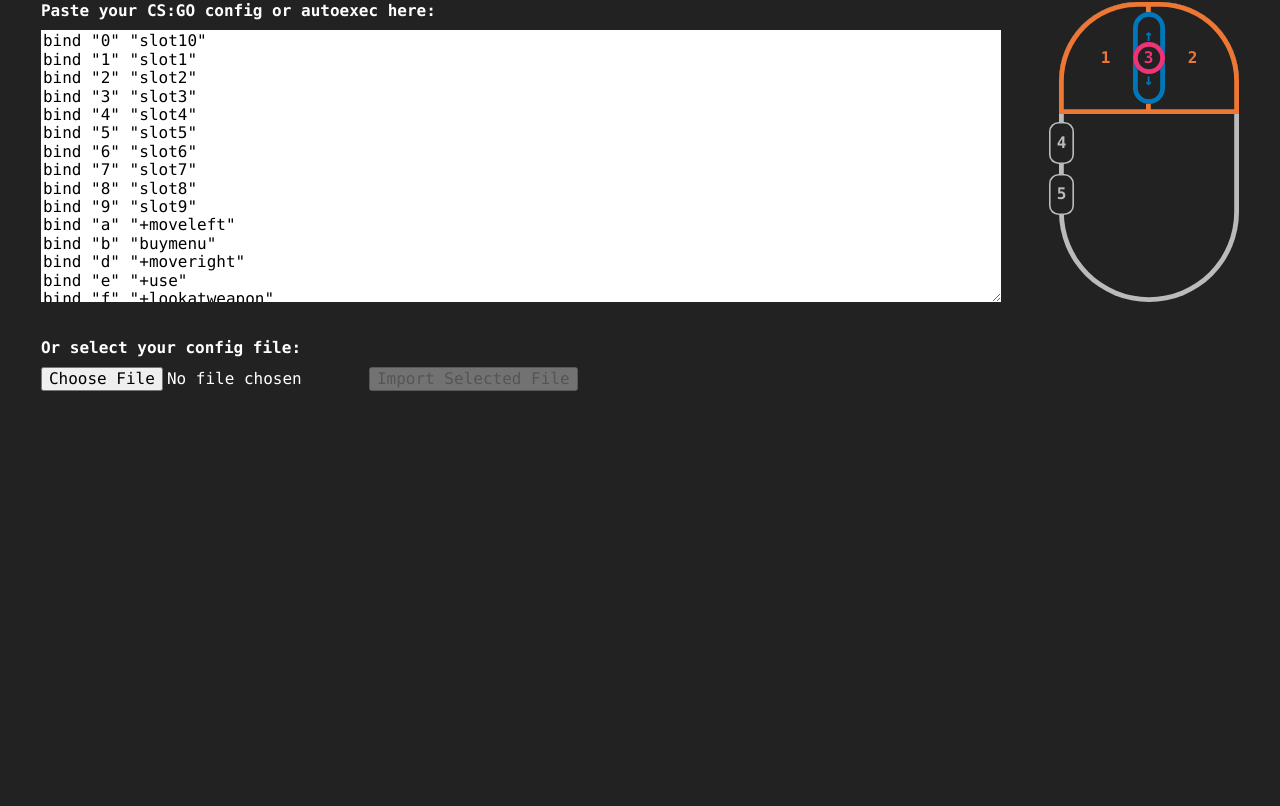
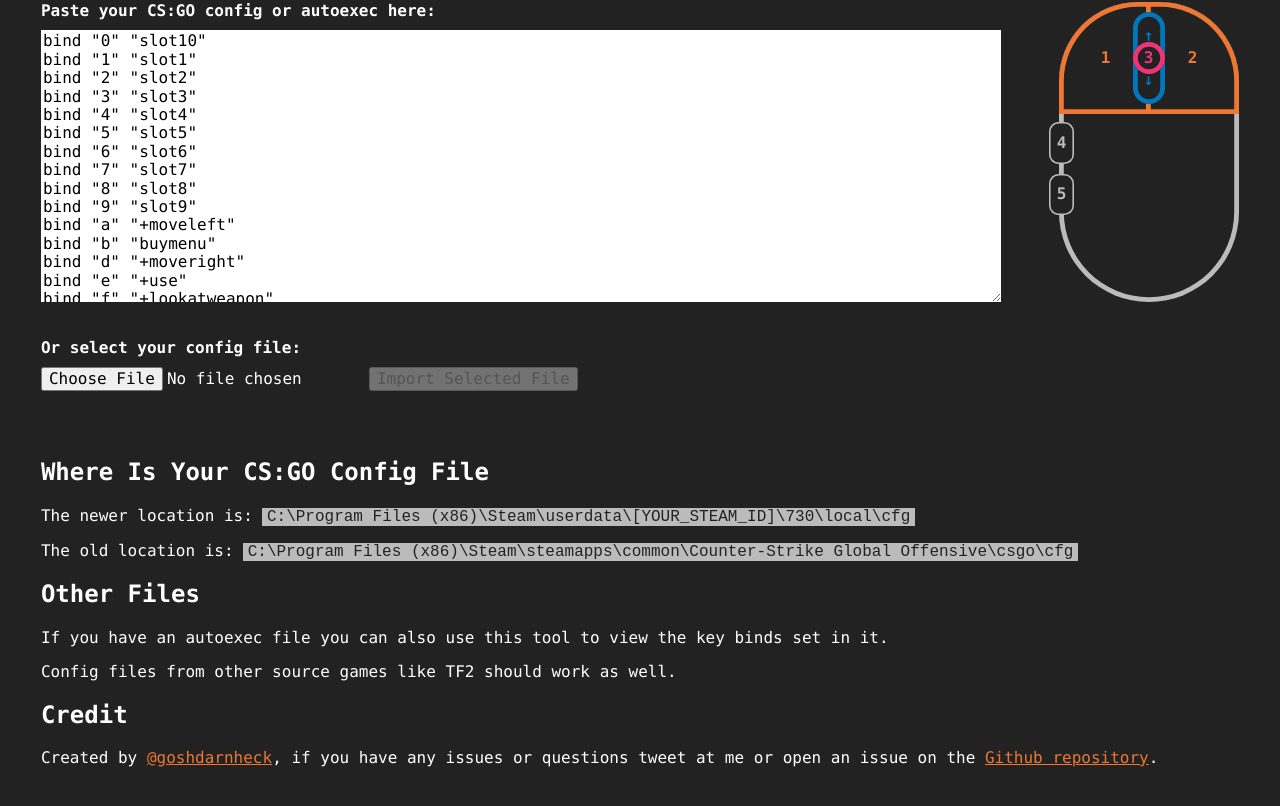
Before and after one commit to goshdarnheck/cs-binds, a React (Create React App) app: page / in a window 1280 px wide. Shown: the part 522-1328 px from the top of the page. Before the commit the page ends 913 px from the top, so only its background shows below. Built offline with nearby package versions, Linux system fonts and the light colour scheme.

Commit message:
Added Info component that has information on config file locations and about this app.

```diff
--- a/src/App.js
+++ b/src/App.js
@@ -4,6 +4,7 @@
 import Legend from './components/Legend';
 import Mouse from './components/Mouse';
 import Inputs from './components/Inputs';
+import Info from './components/Info';
 import stock from "./configs/stock";
 import "normalize.css/normalize.css";
 import './styles/App.css';
@@ -90,6 +91,7 @@
           />
           <Mouse binds={binds} />
         </div>
+        <Info />
       </main>
       <footer></footer>
     </div>
--- /dev/null
+++ b/src/components/Info.jsx
@@ -0,0 +1,18 @@
+import '../styles/Info.css';
+
+function Info() {
+  return (
+    <div className="info">
+      <h2>Where Is Your CS:GO Config File</h2>
+      <p>The newer location is: <code>C:\Program Files (x86)\Steam\userdata\[YOUR_STEAM_ID]\730\local\cfg</code></p>
+      <p>The old location is: <code>C:\Program Files (x86)\Steam\steamapps\common\Counter-Strike Global Offensive\csgo\cfg</code></p>
+      <h2>Other Files</h2>
+      <p>If you have an autoexec file you can also use this tool to view the key binds set in it.</p>
+      <p>Config files from other source games like TF2 should work as well.</p>
+      <h2>Credit</h2>
+      <p>Created by <a href="https://twitter.com/goshdarnheck" target="_blank" rel="noreferrer">@goshdarnheck</a>, if you have any issues or questions tweet at me or open an issue on the <a href="https://github.com/goshdarnheck/cs-binds/issues" target="_blank" rel="noreferrer">Github repository</a>.</p>
+    </div>
+  );
+}
+
+export default Info
--- a/src/styles/App.css
+++ b/src/styles/App.css
@@ -29,6 +29,28 @@
 :after {
   box-sizing: inherit;
 }
+
+::selection {
+  background: var(--light);
+  color: var(--movement);
+}
+
+a {
+  color: var(--highlight);
+}
+
+a:active {
+  color: var(--slot);
+}
+
+a:hover {
+  color: var(--buy);
+}
+
+a:visited {
+  color: var(--comms);
+}
+
 
 header {
   background-color: var(--light);
--- /dev/null
+++ b/src/styles/Info.css
@@ -0,0 +1,9 @@
+.info {
+  margin-bottom: 3em;
+}
+
+.info code {
+  background-color: var(--other);
+  color: var(--dark);
+  padding: 0 0.28em;
+}
--- a/src/styles/Inputs.css
+++ b/src/styles/Inputs.css
@@ -1,5 +1,6 @@
 .inputs {
   flex-grow: 1;
+  margin-bottom: 3em;
 }
 
 .inputs > div:first-child {
```
